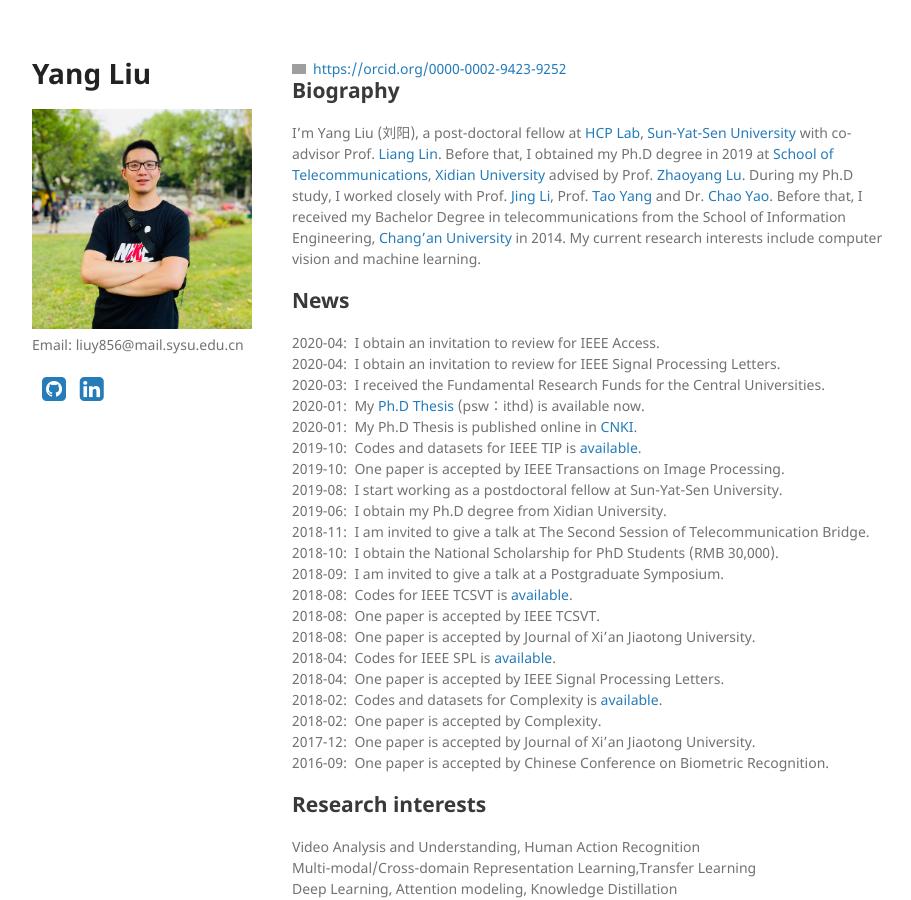
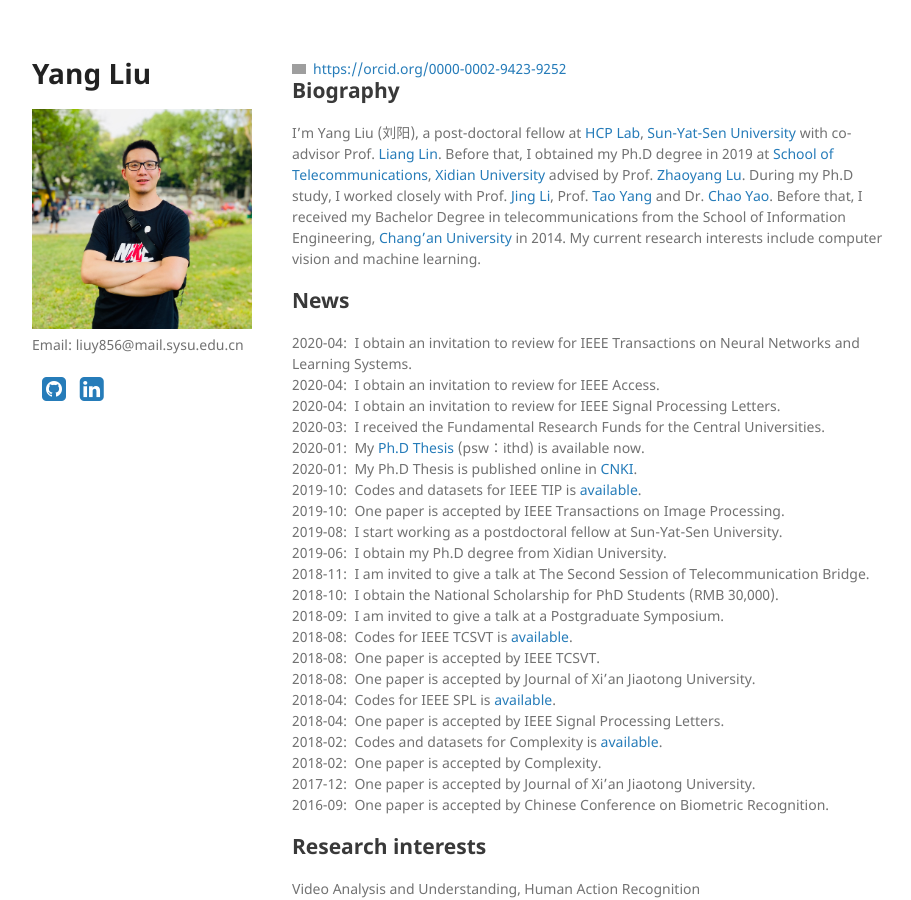
Before and after one commit to YangLiu9208/home, a Jekyll site: the page built from index.md, in a window 1280 px wide and 900 px high. Shown: the whole window, without its empty margins (178-1089 px from the left). Built offline with Jekyll 4.4.1, drawn with Linux system fonts in a browser that asks for light colours; a style sheet for code colours, icons or effects is not loaded; some of the changed text lies outside the part shown; grey boxes are pictures that could not be loaded.

Commit message:
Update index.md

```diff
--- a/index.md
+++ b/index.md
@@ -7,6 +7,7 @@ layout: default
 I'm Yang Liu (刘阳), a post-doctoral fellow at [HCP Lab](http://www.sysu-hcp.net/home/), [Sun-Yat-Sen University](http://www.sysu.edu.cn/) with co-advisor Prof. [Liang Lin](http://www.linliang.net/). Before that, I obtained my Ph.D degree in 2019 at [School of Telecommunications](http://ste.xidian.edu.cn/), [Xidian University](https://www.xidian.edu.cn/) advised by Prof. [Zhaoyang Lu](http://web.xidian.edu.cn/zhylu/). During my Ph.D study, I worked closely with Prof. [Jing Li](https://web.xidian.edu.cn/jingli/), Prof. [Tao Yang](https://scholar.google.com/citations?hl=en&user=Lvn4nH8AAAAJ) and Dr. [Chao Yao](https://scholar.google.com/citations?user=n6w02qoAAAAJ&hl=en). Before that, I received my Bachelor Degree in telecommunications from the School of Information Engineering, [Chang’an University](http://www.chd.edu.cn/) in 2014. My current research interests include computer vision and machine learning.
 
 ## News
+2020-04:&nbsp; I obtain an invitation to review for IEEE Transactions on Neural Networks and Learning Systems.
 2020-04:&nbsp; I obtain an invitation to review for IEEE Access.
 2020-04:&nbsp; I obtain an invitation to review for IEEE Signal Processing Letters.
 2020-03:&nbsp; I received the Fundamental Research Funds for the Central Universities.
@@ -116,6 +117,7 @@ Yanzi Deng, Zhaoyang Lu, Jing Li, **Yang Liu.**
 
 ## Academic services
 **Reviewer for**
+IEEE Transactions on Neural Networks and Learning Systems
 IEEE Transactions on Cybernetics
 IEEE Transactions on Circuits and Systems for Video Technology
 IEEE Signal Processing Letters
```
